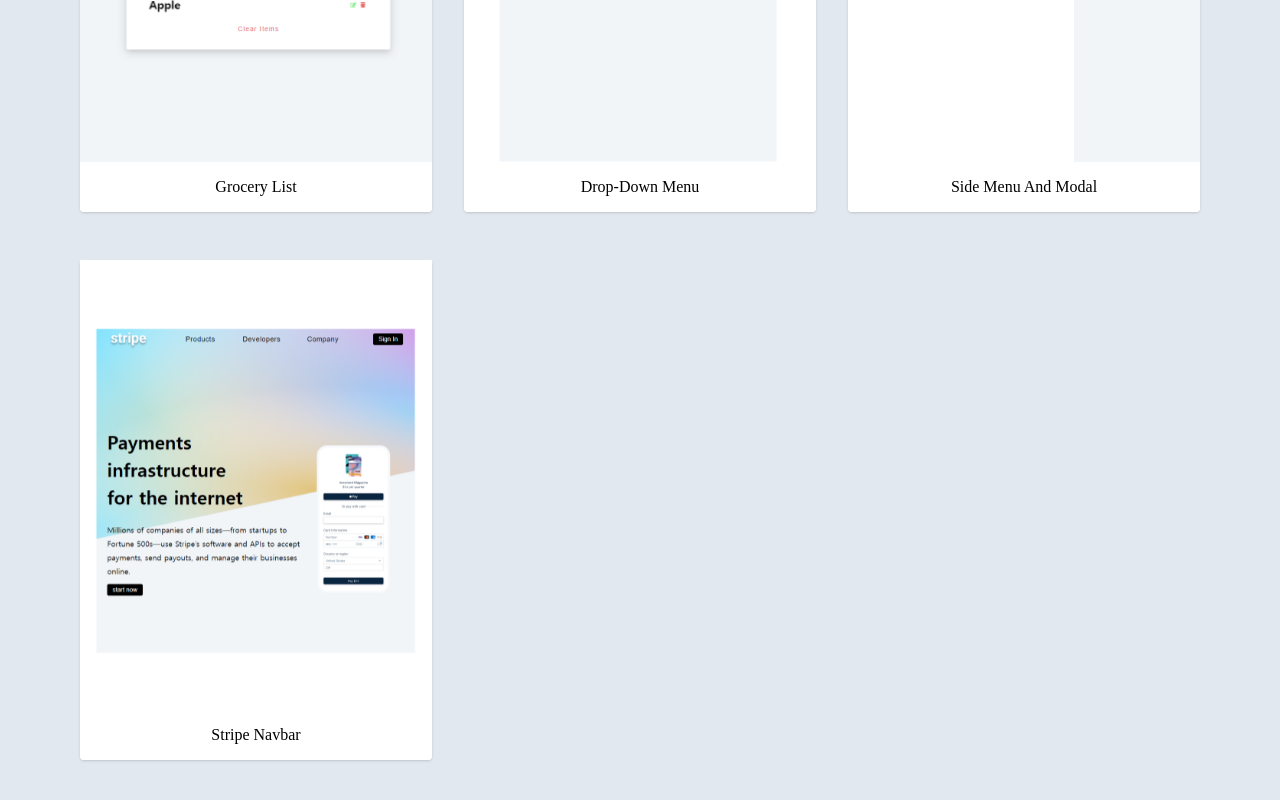
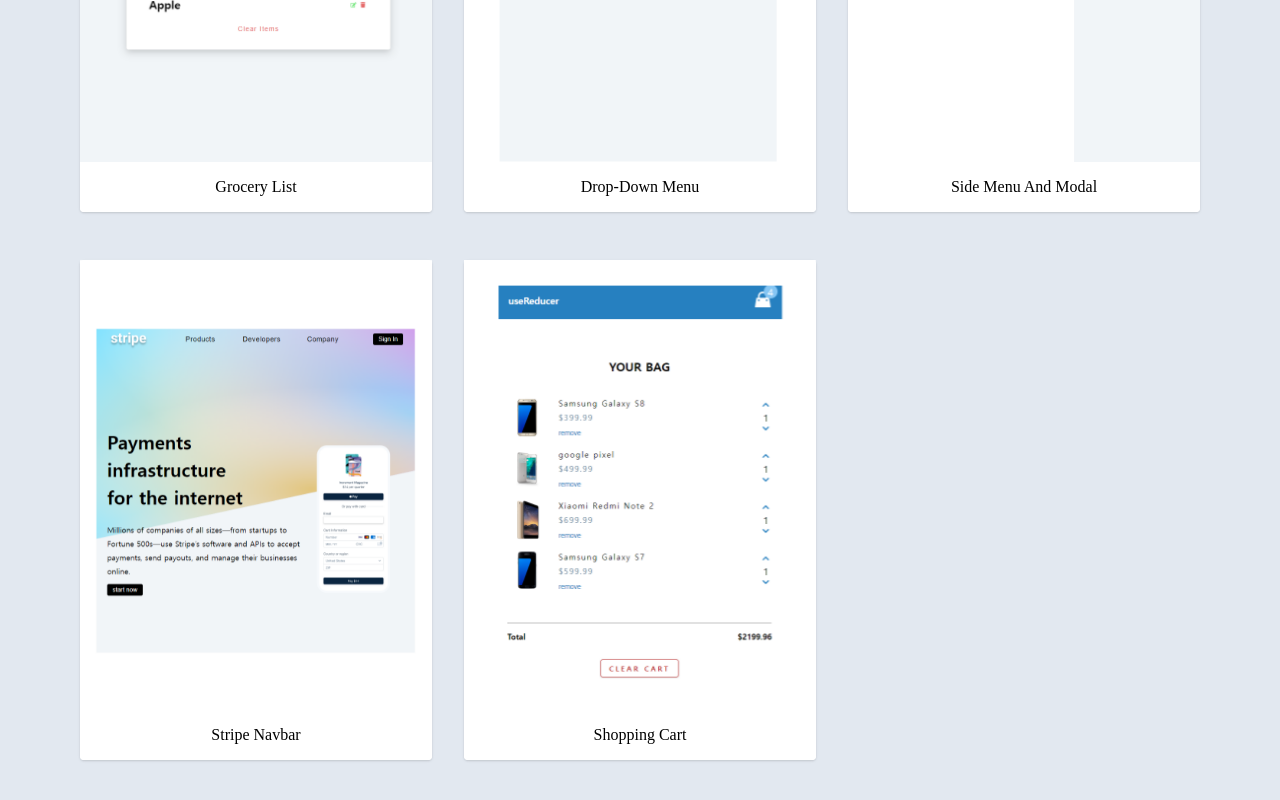
Before and after one commit to pol-dev-shinroo/react-mini-projects, a React (Create React App) app: page / in a window 1280 px wide. Shown: the part 2761-3561 px from the top of the page. Built offline with nearby package versions, Linux system fonts and the light colour scheme.

Commit message:
14-cart image fixed

```diff
--- a/src/Home/data.js
+++ b/src/Home/data.js
@@ -11,6 +11,7 @@
 import navbar from "../assets/Home/11-navbar.png";
 import sidenavbar from "../assets/Home/12-sidenavbar.png";
 import stripe from "../assets/Home/13-stripe.png";
+import cart from "../assets/Home/14-cart.png";
 
 export const data = [
     { key: 1, link: "birthday", name: "birthday reminder", img: birthday },
@@ -36,4 +37,10 @@
         name: "stripe navbar",
         img: stripe,
     },
+    {
+        key: 14,
+        link: "cart",
+        name: "shopping cart",
+        img: cart,
+    },
 ];
```
Also changed, not shown: src/App.js (+0 -8 lines), src/assets/Home/14-cart.png (added).
